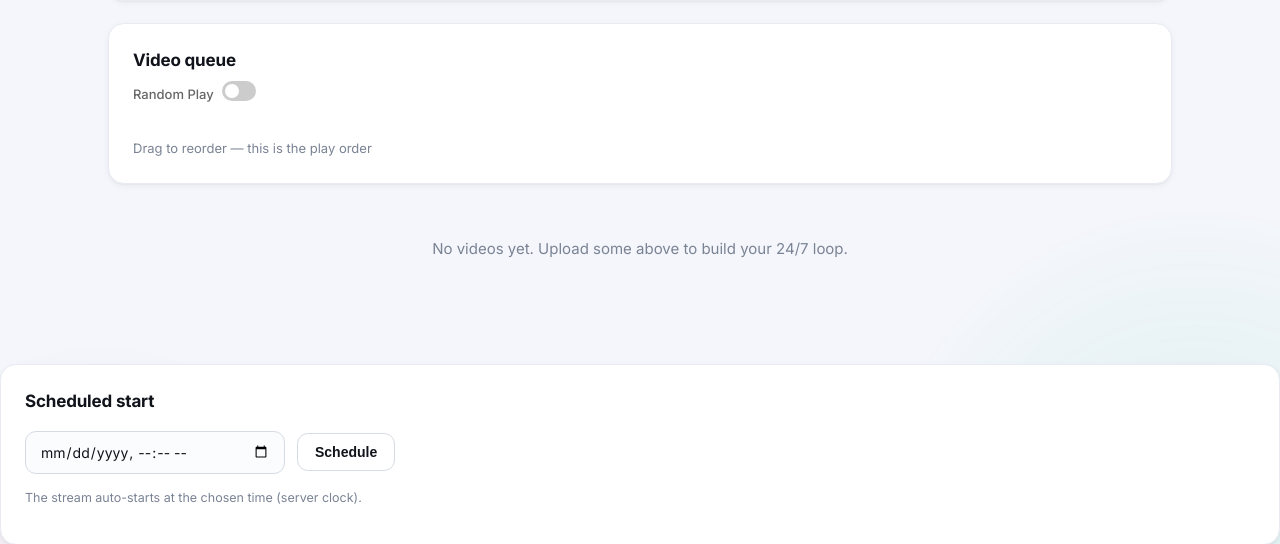
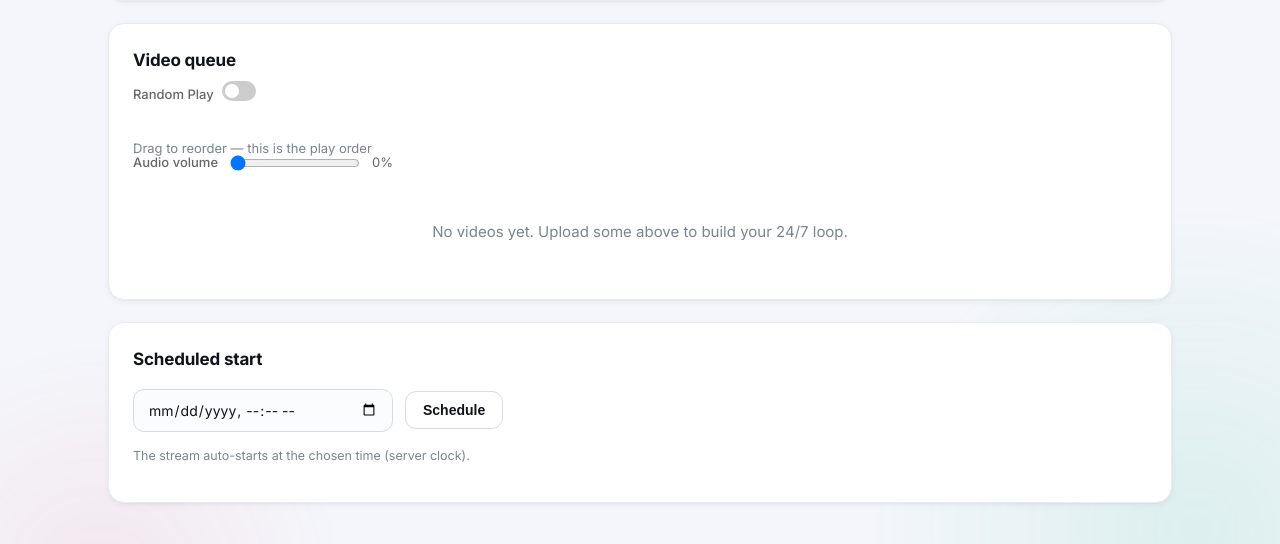
Before and after one commit to ErrorGone-YT/StreamCast, a Flask app: template templates/stream.html in a window 1280 px wide. Shown: the part 428-972 px from the top of the page. Run offline with Flask 3, Linux system fonts and the light colour scheme; the template is opened without the code that fills it, so the values that code supplies are empty; some libraries are stand-ins or nearby versions.

Commit message:
Fix volume caps and queue-card layout, add dashboard Edit button, robust settings saves

```diff
--- a/app.py
+++ b/app.py
@@ -296,11 +296,29 @@ def stream_mix(stream_id):
         enabled = bool(data.get('enabled', False))
         fields = {'mix_video_audio': 1 if enabled else 0}
         if 'volume' in data:
-            vol = max(0, min(100, int(data['volume'])))
+            vol = max(0, min(200, int(data['volume'])))
             fields['video_volume'] = vol / 100.0
         db.update_stream(stream_id, **fields)
         manager.apply_now(stream_id)
         return jsonify({'status': 'ok', 'enabled': enabled})
+    except Exception as e:
+        return jsonify({'status': 'error', 'message': str(e)}), 500
+
+
+@app.route('/api/stream_volume/<int:stream_id>', methods=['POST'])
+@login_required
+def stream_volume(stream_id):
+    """Playback loudness: video-stream audio or the music playlist (0..200%)."""
+    try:
+        data = request.get_json() or {}
+        vol = max(0, min(200, int(data.get('volume', 100))))
+        stream = db.get_stream(stream_id)
+        if not stream:
+            return jsonify({'status': 'error', 'message': 'Stream not found'}), 404
+        field = 'music_volume' if stream["stream_type"] == "music" else 'stream_volume'
+        db.update_stream(stream_id, **{field: vol / 100.0})
+        manager.apply_now(stream_id)
+        return jsonify({'status': 'ok', 'volume': vol})
     except Exception as e:
         return jsonify({'status': 'error', 'message': str(e)}), 500
 
--- a/db.py
+++ b/db.py
@@ -25,7 +25,9 @@ CREATE TABLE IF NOT EXISTS streams (
     stream_type   TEXT DEFAULT 'video',   -- 'video' | 'music'
     loop_video_id INTEGER,                -- music: video row looped as the background
     mix_video_audio INTEGER DEFAULT 0,    -- music: mix the background video's own sound
-    video_volume  REAL DEFAULT 0.5        -- music: background video sound level (0..1)
+    video_volume  REAL DEFAULT 0.5,       -- music: background video sound level (0..2)
+    music_volume  REAL DEFAULT 1.0,       -- music: playlist audio level (0..2)
+    stream_volume REAL DEFAULT 1.0        -- video: playback audio level (0..2)
 );
 
 CREATE TABLE IF NOT EXISTS videos (
@@ -94,6 +96,14 @@ def migrate_db():
         except sqlite3.OperationalError:
             pass
         try:
+            db.execute("ALTER TABLE streams ADD COLUMN music_volume REAL DEFAULT 1.0")
+        except sqlite3.OperationalError:
+            pass
+        try:
+            db.execute("ALTER TABLE streams ADD COLUMN stream_volume REAL DEFAULT 1.0")
+        except sqlite3.OperationalError:
+            pass
+        try:
             db.execute("ALTER TABLE videos ADD COLUMN kind TEXT DEFAULT 'video'")
         except sqlite3.OperationalError:
             pass
@@ -135,10 +145,19 @@ def update_stream(stream_id, **fields):
         return
     cols = ", ".join(f"{k} = ?" for k in fields)
     with get_db() as db:
-        db.execute(
-            f"UPDATE streams SET {cols} WHERE id = ?",
-            (*fields.values(), stream_id),
-        )
+        try:
+            db.execute(
+                f"UPDATE streams SET {cols} WHERE id = ?",
+                (*fields.values(), stream_id),
+            )
+        except sqlite3.OperationalError:
+            # Schema drifted (columns added by a newer version of the code) —
+            # repair in place and retry instead of failing the save silently.
+            migrate_db()
+            db.execute(
+                f"UPDATE streams SET {cols} WHERE id = ?",
+                (*fields.values(), stream_id),
+            )
 
 def delete_stream(stream_id):
     with get_db() as db:
--- a/templates/dashboard.html
+++ b/templates/dashboard.html
@@ -94,6 +94,12 @@
          class="btn"
          style="flex:1; text-align:center;">
         Open
+      </a>
+
+      <a href="{{ url_for('stream_edit', stream_id=s.id) }}"
+         class="btn"
+         style="flex:1; text-align:center;">
+        Edit
       </a>
 
       <form method="POST"
--- a/templates/stream.html
+++ b/templates/stream.html
@@ -125,7 +125,7 @@ input:checked + .slider:before {
       <div style="display:flex; justify-content:flex-end; align-items:center; gap:8px; font-size:13px; color:var(--text-muted, #666); margin-top:8px;">
         <span style="font-weight:500;">Random Play</span>
         <label class="switch">
-          <input type="checkbox" id="shuffleToggle">
+          <input type="checkbox" id="shuffleToggle" {{ 'checked' if stream.shuffle else '' }}>
           <span class="slider round"></span>
         </label>
       </div>
@@ -134,7 +134,6 @@ input:checked + .slider:before {
 
 </div>
     <span id="queueHint" class="muted" style="font-size:13px">Drag to reorder — this is the play order</span>
-  </div>
   {% if stream.stream_type == 'music' %}
   <p class="hint" style="margin:-6px 0 16px">
     One video file loops as the visual while audio tracks play over it.
@@ -147,11 +146,23 @@ input:checked + .slider:before {
       <span class="slider round"></span>
     </label>
     <span id="mixVolWrap" style="display:flex; align-items:center; gap:6px; {{ '' if stream.mix_video_audio else 'visibility:hidden;' }}">
-      <input type="range" id="mixVol" min="0" max="100" step="5" value="{{ ((stream.video_volume or 0.5) * 100) | round | int }}" style="width:130px;">
+      <input type="range" id="mixVol" min="0" max="200" step="5" value="{{ ((stream.video_volume or 0.5) * 100) | round | int }}" style="width:110px;">
       <span id="mixVolVal">{{ ((stream.video_volume or 0.5) * 100) | round | int }}%</span>
     </span>
+    <span style="font-weight:500; margin-left:8px;">Music volume</span>
+    <span style="display:flex; align-items:center; gap:6px;">
+      <input type="range" id="musicVol" min="0" max="200" step="5" value="{{ ((stream.music_volume if stream.music_volume is not none else 1.0) * 100) | round | int }}" style="width:110px;">
+      <span id="musicVolVal">{{ ((stream.music_volume if stream.music_volume is not none else 1.0) * 100) | round | int }}%</span>
+    </span>
+  </div>
+  {% else %}
+  <div style="display:flex; align-items:center; flex-wrap:wrap; gap:10px; margin:-6px 0 16px; font-size:13px; color:var(--text-muted, #666);">
+    <span style="font-weight:500;">Audio volume</span>
+    <input type="range" id="streamVol" min="0" max="200" step="5" value="{{ ((stream.stream_volume if stream.stream_volume is not none else 1.0) * 100) | round | int }}" style="width:130px;">
+    <span id="streamVolVal">{{ ((stream.stream_volume if stream.stream_volume is not none else 1.0) * 100) | round | int }}%</span>
   </div>
   {% endif %}
+  <span id="settingsError" style="display:none; color:#d9534f; font-size:12px; margin:-4px 0 12px;"></span>
   {% if status.live %}
   <p class="hint" id="liveEditHint" style="margin:-6px 0 16px">
     Stream is live. Changes to the queue apply automatically at the next block, or hit <b>Apply queue now</b> above to switch immediately.
@@ -208,16 +219,8 @@ input:checked + .slider:before {
 <script>
 
 const streamId = {{ stream.id }};
-(async () => {
-  try {
-    const res = await fetch(`/api/stream_status/${streamId}`);
-    const data = await res.json();
-    if (data && data.shuffle !== undefined) {
-      const toggle = document.getElementById('shuffleToggle');
-      if (toggle) toggle.checked = data.shuffle;
-    }
-  } catch (e) { console.error('Error loading shuffle status', e); }
-})();
+// Initial control states (shuffle, volumes, mix) are rendered server-side —
+// no async init, so nothing flickers or resets when the page reloads.
 
 
 
@@ -381,20 +384,32 @@ if (uploadForm) {
 }
 
 
+// --- Visible feedback when a settings save fails (otherwise silent) ---
+function showSettingsError(msg) {
+  const el = document.getElementById('settingsError');
+  if (!el) return;
+  el.textContent = msg;
+  el.style.display = 'inline';
+  clearTimeout(showSettingsError._t);
+  showSettingsError._t = setTimeout(() => { el.style.display = 'none'; }, 6000);
+}
+
 // --- Shuffle Toggle Handler ---
 const shuffleToggle = document.getElementById('shuffleToggle');
 if (shuffleToggle) {
   shuffleToggle.onchange = async () => {
     const enabled = shuffleToggle.checked;
     try {
-      await fetch(`/api/stream_shuffle/${streamId}`, {
+      const res = await fetch(`/api/stream_shuffle/${streamId}`, {
         method: 'POST',
         headers: {'Content-Type': 'application/json'},
         body: JSON.stringify({ enabled })
       });
+      if (!res.ok) throw new Error('HTTP ' + res.status);
     } catch (e) {
       console.error('Failed to update shuffle status', e);
       shuffleToggle.checked = !enabled;
+      showSettingsError('Failed to save — is the server running the latest code?');
     }
   };
 }
@@ -409,13 +424,15 @@ async function sendMixSettings() {
   const body = { enabled: mixToggle.checked };
   if (mixVol) body.volume = +mixVol.value;
   try {
-    await fetch(`/api/stream_mix/${streamId}`, {
+    const res = await fetch(`/api/stream_mix/${streamId}`, {
       method: 'POST',
       headers: {'Content-Type': 'application/json'},
       body: JSON.stringify(body)
     });
+    if (!res.ok) throw new Error('HTTP ' + res.status);
   } catch (e) {
     console.error('Failed to update video sound settings', e);
+    showSettingsError('Failed to save — is the server running the latest code?');
   }
 }
 
@@ -428,6 +445,35 @@ if (mixToggle && mixVolWrap) {
 if (mixVol && mixVolVal) {
   mixVol.oninput = () => { mixVolVal.textContent = mixVol.value + '%'; };
   mixVol.onchange = sendMixSettings;  // send once on release, not per tick
+}
+
+// --- Playback volume sliders (music playlist / video-stream audio) ---
+async function sendVolume(volume) {
+  try {
+    const res = await fetch(`/api/stream_volume/${streamId}`, {
+      method: 'POST',
+      headers: {'Content-Type': 'application/json'},
+      body: JSON.stringify({ volume })
+    });
+    if (!res.ok) throw new Error('HTTP ' + res.status);
+  } catch (e) {
+    console.error('Failed to update volume', e);
+    showSettingsError('Failed to save volume — restart the server so the new API is loaded');
+  }
+}
+
+const musicVol = document.getElementById('musicVol');
+const musicVolVal = document.getElementById('musicVolVal');
+if (musicVol && musicVolVal) {
+  musicVol.oninput = () => { musicVolVal.textContent = musicVol.value + '%'; };
+  musicVol.onchange = () => sendVolume(+musicVol.value);
+}
+
+const streamVol = document.getElementById('streamVol');
+const streamVolVal = document.getElementById('streamVolVal');
+if (streamVol && streamVolVal) {
+  streamVol.oninput = () => { streamVolVal.textContent = streamVol.value + '%'; };
+  streamVol.onchange = () => sendVolume(+streamVol.value);
 }
 // --- Drag to reorder queue ---
 const queue = document.getElementById('queue');
```
Also changed, not shown: streamer.py (+46 -21 lines).
